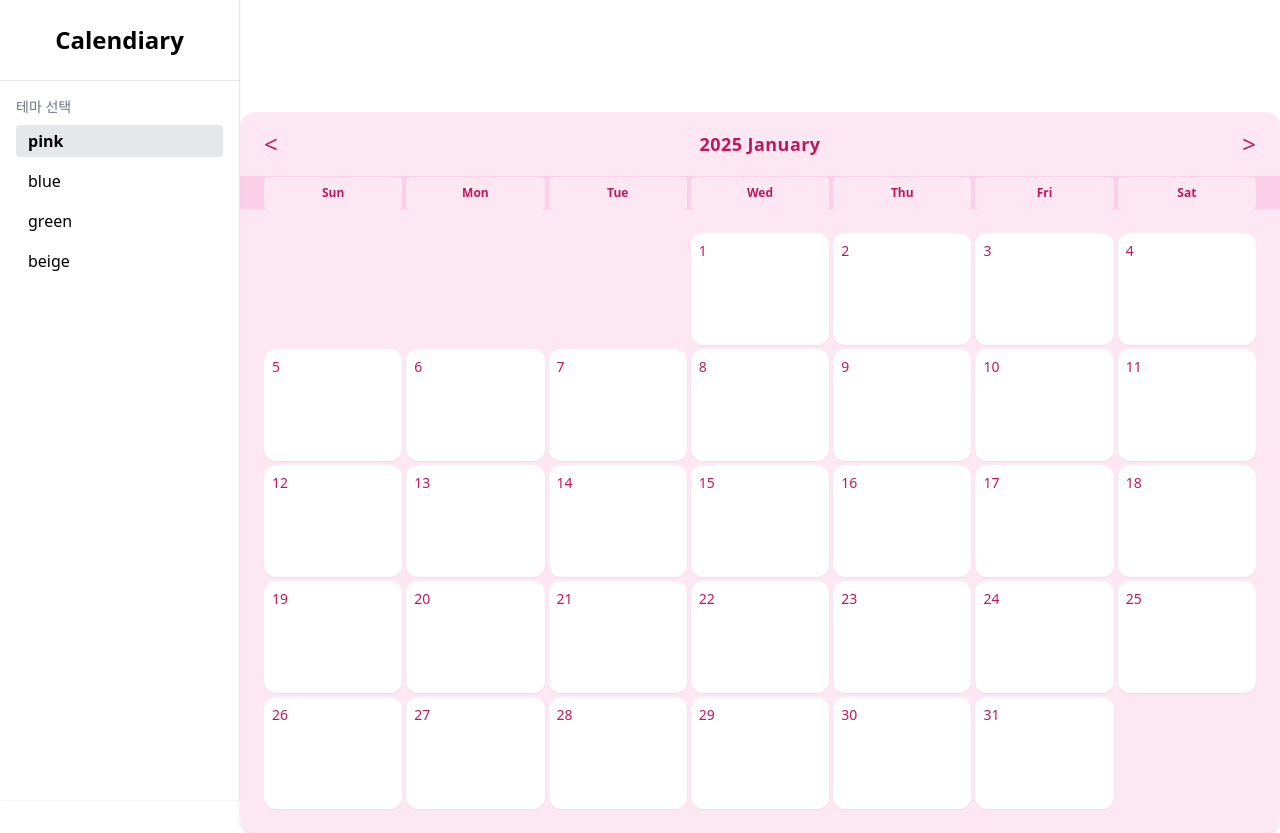
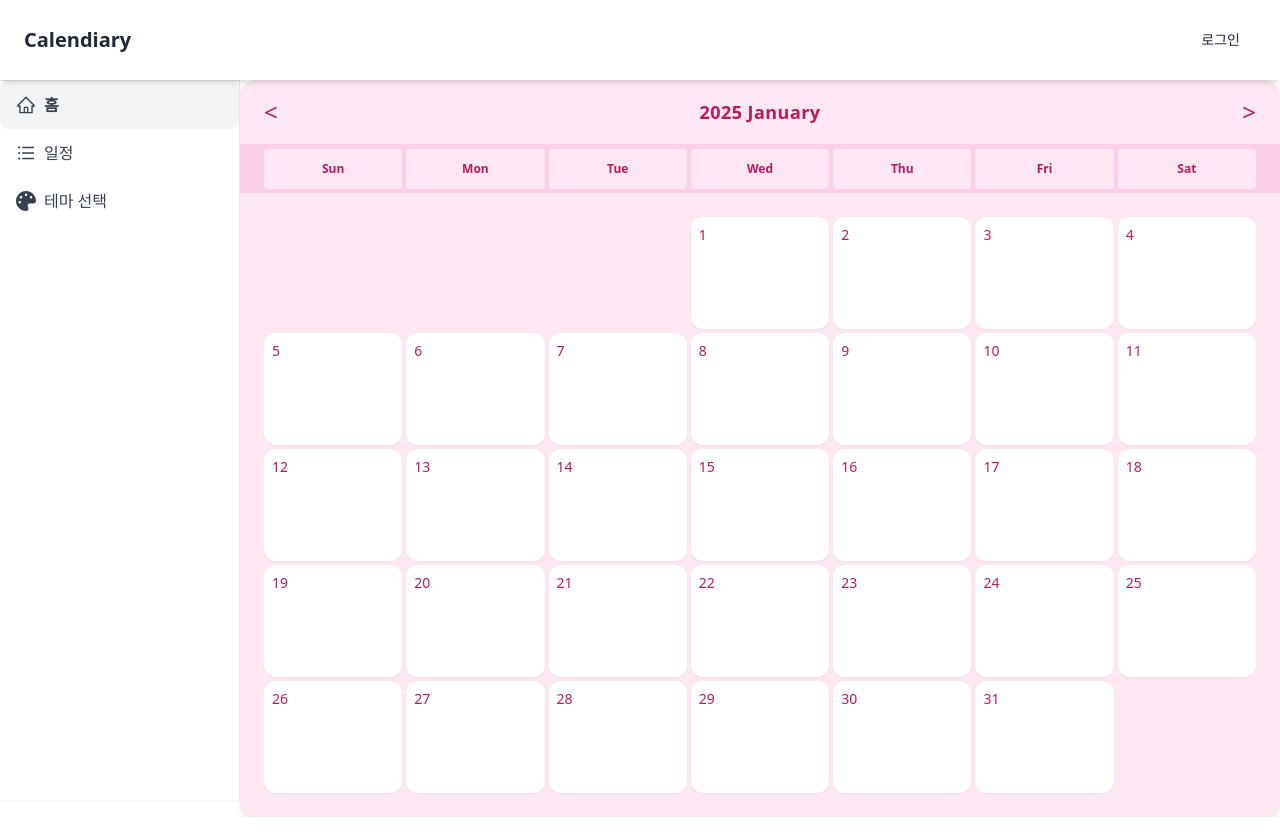
Before and after one commit to Calendiary/frontend, a React (Create React App) app: page / in a window 1280 px wide. Built offline with nearby package versions, Linux system fonts and the light colour scheme.

Commit message:
캘린더 크기 조정 및 사이드바 테마 선택 파트 수정 & 헤더 로그인 추가가

```diff
--- a/package.json
+++ b/package.json
@@ -3,6 +3,9 @@
   "version": "0.1.0",
   "private": true,
   "dependencies": {
+    "@fortawesome/fontawesome-svg-core": "^6.7.2",
+    "@fortawesome/free-solid-svg-icons": "^6.7.2",
+    "@fortawesome/react-fontawesome": "^0.2.2",
     "axios": "^1.7.9",
     "cra-template-basic-react": "1.0.1",
     "react": "^19.0.0",
--- /dev/null
+++ b/src/auth/LoginModal/LoginModal.tsx
@@ -0,0 +1,80 @@
+import React from 'react';
+
+interface LoginModalProps {
+  onClose: () => void;
+  onSuccess: () => void;
+}
+
+const LoginModal: React.FC<LoginModalProps> = ({
+  onClose,
+  onSuccess,
+}) => {
+  const KAKAO_CLIENT_ID =
+    process.env.REACT_APP_KAKAO_CLIENT_ID;
+  const REDIRECT_URI = process.env.REACT_APP_REDIRECT_URI;
+
+  const handleKakaoLogin = () => {
+    const kakaoAuthUrl = `https://kauth.kakao.com/oauth/authorize?client_id=${KAKAO_CLIENT_ID}&redirect_uri=${REDIRECT_URI}&response_type=code`;
+    window.location.href = kakaoAuthUrl;
+  };
+
+  return (
+    <div className="fixed inset-0 bg-black bg-opacity-50 flex items-center justify-center z-[2000]">
+      <div className="bg-white w-[90%] max-w-[400px] p-6 rounded-xl shadow-lg relative">
+        {/* 닫기 버튼 */}
+        <button
+          onClick={onClose}
+          className="absolute top-3 right-4 text-gray-400 hover:text-gray-600 text-xl"
+        >
+          ×
+        </button>
+
+        {/* 제목 */}
+        <h2 className="text-xl font-bold text-gray-800 text-center mb-6">
+          로그인
+        </h2>
+
+        {/* 입력 폼 */}
+        <input
+          type="text"
+          placeholder="이메일 또는 아이디"
+          className="w-full border border-gray-300 rounded-md px-3 py-2 mb-3 text-sm"
+        />
+        <input
+          type="password"
+          placeholder="비밀번호"
+          className="w-full border border-gray-300 rounded-md px-3 py-2 mb-4 text-sm"
+        />
+
+        <button
+          className="w-full bg-blue-600 text-white py-2 rounded-md hover:bg-blue-700 text-sm mb-4"
+          onClick={() => {
+            onSuccess(); // 로그인 성공 처리
+          }}
+        >
+          로그인
+        </button>
+
+        {/* 회원가입 링크 */}
+        <div className="text-sm text-gray-500 text-center mb-4">
+          아직 계정이 없으신가요?{' '}
+          <span className="text-blue-600 cursor-pointer hover:underline">
+            회원가입
+          </span>
+        </div>
+
+        <div className="border-t border-gray-200 my-4"></div>
+
+        {/* 카카오 로그인 */}
+        <button
+          onClick={handleKakaoLogin}
+          className="w-full bg-[#F7E600] text-black rounded-md py-2 text-sm font-medium hover:bg-[#F9E000] transition-colors"
+        >
+          카카오로 로그인
+        </button>
+      </div>
+    </div>
+  );
+};
+
+export default LoginModal;
--- a/src/components/Calendar/Calendar.tsx
+++ b/src/components/Calendar/Calendar.tsx
@@ -86,7 +86,7 @@ const Calendar: React.FC = () => {
 
   return (
     <div
-      className={`relative mt-28 w-full max-w-[1024px] lg:max-w-[calc(100%-15rem)] lg:ml-60 ${current.bg} rounded-2xl shadow-md overflow-hidden z-10 ${current.border} mx-auto`}
+      className={`relative mt-20 w-full max-w-[1024px] lg:max-w-[calc(100%-15rem)] lg:ml-60 ${current.bg} rounded-2xl shadow-md overflow-hidden z-10 ${current.border} mx-auto`}
     >
       {/* 상단 헤더 */}
       <div
@@ -116,12 +116,12 @@ const Calendar: React.FC = () => {
 
       {/* 요일 */}
       <div
-        className={`h-8 grid grid-cols-7 gap-1 ${current.dayBg} text-xs font-semibold ${current.dayText} px-2 sm:px-4 md:px-6`}
+        className={`h-12 grid grid-cols-7 gap-1 ${current.dayBg} text-xs font-semibold ${current.dayText} px-2 sm:px-4 md:px-6`}
       >
         {daysOfWeek.map((day) => (
           <div
             key={day}
-            className={`py-2 text-center ${current.dayInnerBg} rounded`}
+            className={`mt-1 h-10 py-3 text-center ${current.dayInnerBg} rounded`}
           >
             {day}
           </div>
--- a/src/components/Header/Header.tsx
+++ b/src/components/Header/Header.tsx
@@ -1,10 +1,52 @@
-import React from 'react';
+import React, { useState } from 'react';
+import LoginModal from '../../auth/LoginModal/LoginModal';
 
 const Header: React.FC = () => {
+  const [isLoggedIn, setIsLoggedIn] = useState(false);
+  const [showLoginModal, setShowLoginModal] =
+    useState(false);
+
   return (
-    <div className="block lg:hidden fixed top-0 left-1/2 -translate-x-1/2 w-full max-w-[1024px] h-[80px] bg-white shadow-md z-[1000]">
-      {/* 필요하면 로고나 제목 여기에 추가 가능 */}
-    </div>
+    <>
+      <header className="fixed top-0 left-1/2 -translate-x-1/2 w-full  h-[80px] bg-white shadow-md z-[1000] flex items-center justify-between px-6">
+        <h1 className="text-xl font-bold text-gray-800">
+          Calendiary
+        </h1>
+
+        {!isLoggedIn ? (
+          <button
+            onClick={() => setShowLoginModal(true)}
+            className="px-4 py-2 text-sm bg-none hover:bg-gray-200 text-gray-800 rounded-md"
+          >
+            로그인
+          </button>
+        ) : (
+          <div className="flex items-center gap-3">
+            <img
+              src="https://via.placeholder.com/32"
+              alt="프로필"
+              className="w-8 h-8 rounded-full"
+            />
+            <button
+              onClick={() => setIsLoggedIn(false)}
+              className="text-sm text-gray-600 hover:underline"
+            >
+              로그아웃
+            </button>
+          </div>
+        )}
+      </header>
+
+      {showLoginModal && (
+        <LoginModal
+          onClose={() => setShowLoginModal(false)}
+          onSuccess={() => {
+            setIsLoggedIn(true);
+            setShowLoginModal(false);
+          }}
+        />
+      )}
+    </>
   );
 };
 
--- a/src/components/LoginModal/LoginModal.tsx
+++ /dev/null
@@ -1,30 +0,0 @@
-import React from 'react';
-
-const LoginModal: React.FC = () => {
-  const KAKAO_CLIENT_ID =
-    process.env.REACT_APP_KAKAO_CLIENT_ID;
-  const REDIRECT_URI = process.env.REACT_APP_REDIRECT_URI;
-
-  const handleKakaoLogin = () => {
-    const kakaoAuthUrl = `https://kauth.kakao.com/oauth/authorize?client_id=${KAKAO_CLIENT_ID}&redirect_uri=${REDIRECT_URI}&response_type=code`;
-    window.location.href = kakaoAuthUrl;
-  };
-
-  return (
-    <div className="fixed inset-0 bg-black bg-opacity-50 flex items-center justify-center z-[2000]">
-      <div className="bg-white w-[90%] max-w-[400px] p-5 rounded-lg text-center">
-        <h2 className="text-xl font-semibold mb-4">
-          로그인이 필요합니다
-        </h2>
-        <button
-          onClick={handleKakaoLogin}
-          className="w-full bg-[#F7E600] text-black rounded px-4 py-2 text-base font-medium hover:bg-[#F9E000] transition-colors"
-        >
-          카카오 로그인
-        </button>
-      </div>
-    </div>
-  );
-};
-
-export default LoginModal;
--- a/src/components/Sidebar/Sidebar.tsx
+++ b/src/components/Sidebar/Sidebar.tsx
@@ -1,7 +1,20 @@
 import { useTheme } from '../../context/ThemeContext';
+import React, { useState } from 'react';
+import { Link, useLocation } from 'react-router-dom';
+import {
+  AiOutlineHome,
+  AiOutlineUnorderedList,
+} from 'react-icons/ai';
+import { FontAwesomeIcon } from '@fortawesome/react-fontawesome';
+import { faPalette } from '@fortawesome/free-solid-svg-icons';
 
 const Sidebar: React.FC = () => {
   const { theme, setTheme } = useTheme();
+  const location = useLocation();
+  const [openTheme, setOpenTheme] = useState(false);
+
+  const isActive = (path: string) =>
+    location.pathname === path;
 
   return (
     <aside className="hidden lg:flex flex-col w-60 h-screen bg-white border-r border-gray-200 shadow-sm fixed left-0 top-0 z-50">
@@ -9,17 +22,51 @@ const Sidebar: React.FC = () => {
         Calendiary
       </div>
 
-      <div className="px-4 mt-4">
-        <p className="text-sm text-gray-500 mb-2">
-          테마 선택
-        </p>
-        <div className="flex flex-col gap-2">
+      {/* 홈 */}
+      <Link
+        to="/"
+        className={`flex items-center gap-2 px-4 py-3 rounded-lg text-gray-700 hover:bg-gray-100 transition ${
+          isActive('/') ? 'bg-gray-100 font-semibold' : ''
+        }`}
+      >
+        <AiOutlineHome className="text-xl" />
+        <span>홈</span>
+      </Link>
+
+      {/* 일정 */}
+      <Link
+        to="/list"
+        className={`flex items-center gap-2 px-4 py-3 rounded-lg text-gray-700 hover:bg-gray-100 transition ${
+          isActive('/list')
+            ? 'bg-gray-100 font-semibold'
+            : ''
+        }`}
+      >
+        <AiOutlineUnorderedList className="text-xl" />
+        <span>일정</span>
+      </Link>
+
+      {/* 테마 선택 */}
+      <button
+        onClick={() => setOpenTheme((prev) => !prev)}
+        className="flex items-center gap-2 px-4 py-3 rounded-lg text-gray-700 hover:bg-gray-100 transition text-left"
+      >
+        <FontAwesomeIcon
+          icon={faPalette}
+          className="text-xl"
+        />
+        <span>테마 선택</span>
+      </button>
+
+      {/* 펼쳐진 테마 색상 선택 */}
+      {openTheme && (
+        <div className="flex flex-col gap-2 mt-2 px-6">
           {['pink', 'blue', 'green', 'beige'].map(
             (color) => (
               <button
                 key={color}
                 onClick={() => setTheme(color as any)}
-                className={`py-1 px-3 rounded text-left ${
+                className={`py-1 px-3 rounded text-left text-sm capitalize ${
                   theme === color
                     ? 'bg-gray-200 font-semibold'
                     : 'hover:bg-gray-100'
@@ -30,7 +77,7 @@ const Sidebar: React.FC = () => {
             )
           )}
         </div>
-      </div>
+      )}
     </aside>
   );
 };
--- a/src/pages/List/List.tsx
+++ b/src/pages/List/List.tsx
@@ -1,7 +1,14 @@
 import React from 'react';
+import Header from '../../components/Header/Header';
+import Sidebar from '../../components/Sidebar/Sidebar';
 
 const List: React.FC = () => {
-  return <h1>일정/일기 목록 페이지</h1>;
+  return (
+    <div>
+      <Header />
+      <Sidebar></Sidebar>
+    </div>
+  );
 };
 
 export default List;
```
Also changed, not shown: 1 other file (tests, documents, lock files or other folders).
